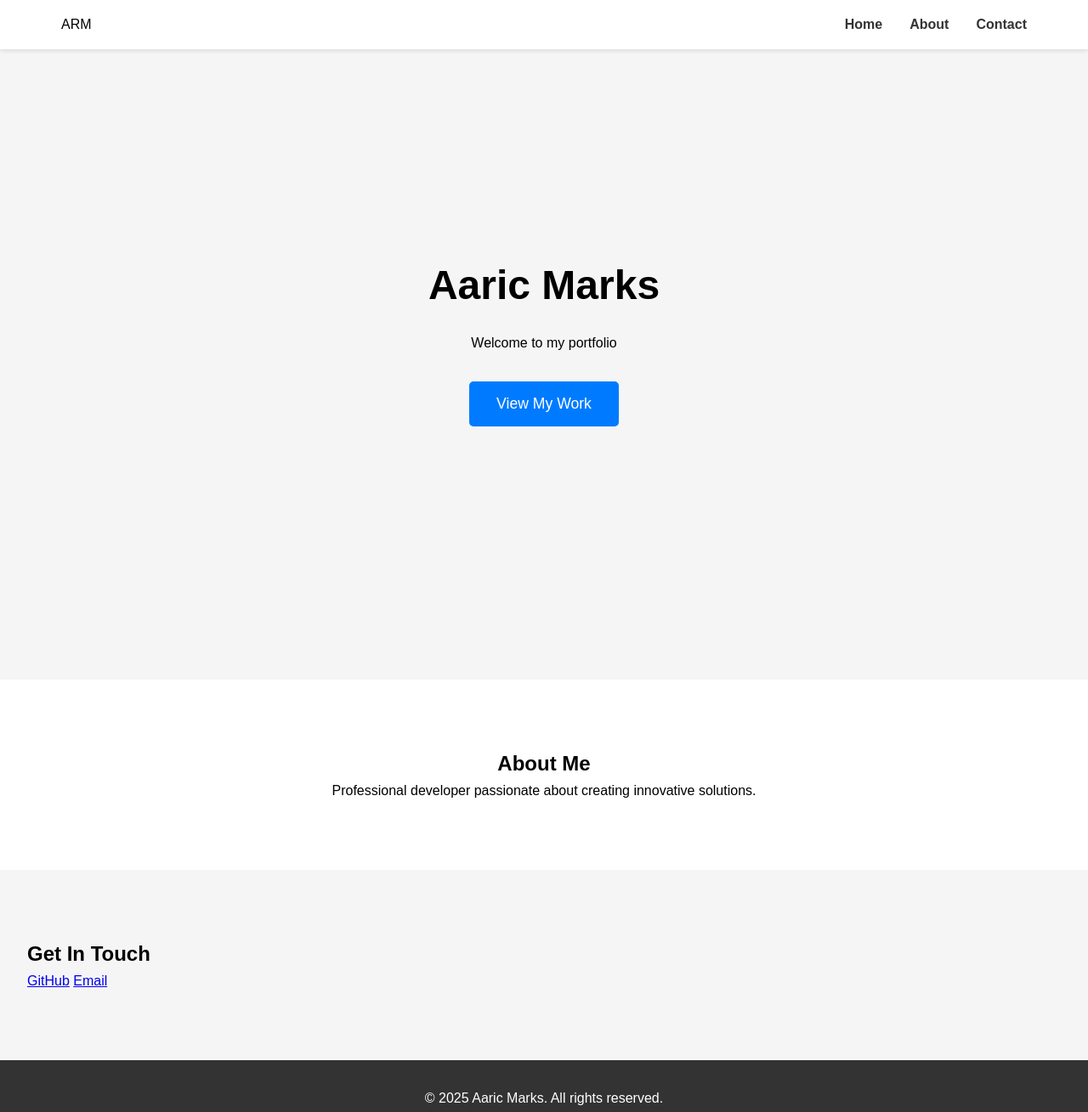
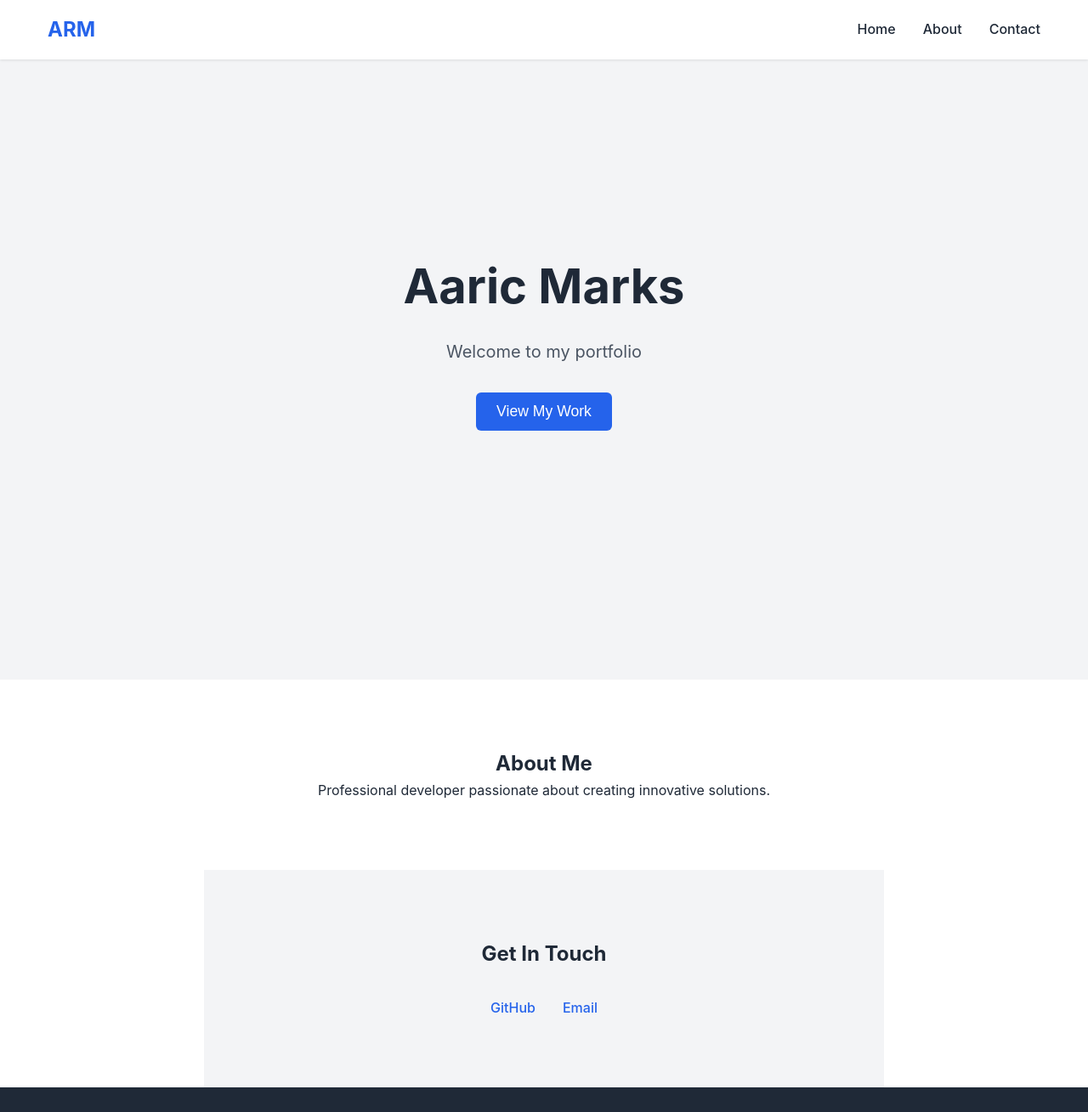
Before and after one commit to aaricmarks/ARM, a plain HTML site: page Index.html in a window 1280 px wide. Shown: the top 1309 px of the page at 85% size. Drawn offline with Linux system fonts and the light colour scheme.

Commit message:
Update styles.css

```diff
--- a/styles.css
+++ b/styles.css
@@ -1,4 +1,11 @@
-/* Reset default styles */
+:root {
+    --primary-color: #2563eb;
+    --secondary-color: #1e40af;
+    --text-color: #1f2937;
+    --bg-color: #ffffff;
+    --accent-bg: #f3f4f6;
+}
+
 * {
     margin: 0;
     padding: 0;
@@ -6,48 +13,52 @@
 }
 
 body {
-    font-family: Arial, sans-serif;
+    font-family: -apple-system, BlinkMacSystemFont, 'Segoe UI', Roboto, Oxygen, Ubuntu, Cantarell, sans-serif;
     line-height: 1.6;
+    color: var(--text-color);
 }
 
-/* Header and Navigation */
 header {
-    background-color: #fff;
-    box-shadow: 0 2px 5px rgba(0,0,0,0.1);
+    background-color: var(--bg-color);
+    box-shadow: 0 1px 3px rgba(0, 0, 0, 0.1);
     position: fixed;
     width: 100%;
     top: 0;
+    z-index: 1000;
 }
 
 nav {
+    max-width: 1200px;
+    margin: 0 auto;
+    padding: 1rem;
     display: flex;
     justify-content: space-between;
     align-items: center;
-    padding: 1rem 2rem;
-    max-width: 1200px;
-    margin: 0 auto;
 }
 
-.logo img {
-    height: 40px;
+.logo span {
+    font-size: 1.5rem;
+    font-weight: bold;
+    color: var(--primary-color);
 }
 
 nav ul {
     display: flex;
     list-style: none;
+    gap: 2rem;
 }
 
-nav ul li {
-    margin-left: 2rem;
+nav a {
+    text-decoration: none;
+    color: var(--text-color);
+    font-weight: 500;
+    transition: color 0.3s ease;
 }
 
-nav ul li a {
-    text-decoration: none;
-    color: #333;
-    font-weight: bold;
+nav a:hover {
+    color: var(--primary-color);
 }
 
-/* Hero Section */
 .hero {
     height: 100vh;
     display: flex;
@@ -55,94 +66,88 @@ nav ul li a {
     justify-content: center;
     align-items: center;
     text-align: center;
-    padding: 2rem;
-    background-color: #f5f5f5;
+    padding: 0 1rem;
+    background-color: var(--accent-bg);
 }
 
 .hero h1 {
-    font-size: 3rem;
+    font-size: 3.5rem;
     margin-bottom: 1rem;
+    color: var(--text-color);
+}
+
+.hero p {
+    font-size: 1.25rem;
+    color: #4b5563;
+    margin-bottom: 2rem;
 }
 
 .cta-button {
-    padding: 1rem 2rem;
+    padding: 0.75rem 1.5rem;
     font-size: 1.1rem;
-    background-color: #007bff;
+    background-color: var(--primary-color);
     color: white;
     border: none;
-    border-radius: 5px;
+    border-radius: 0.375rem;
     cursor: pointer;
+    transition: background-color 0.3s ease;
+}
+
+.cta-button:hover {
+    background-color: var(--secondary-color);
+}
+
+.about, .contact {
+    padding: 5rem 1rem;
+    max-width: 800px;
+    margin: 0 auto;
+    text-align: center;
+}
+
+.about {
+    background-color: var(--bg-color);
+}
+
+.contact {
+    background-color: var(--accent-bg);
+}
+
+.contact-links {
+    display: flex;
+    justify-content: center;
+    gap: 2rem;
     margin-top: 2rem;
 }
 
-/* About Section */
-.about {
-    padding: 5rem 2rem;
-    text-align: center;
-    max-width: 800px;
-    margin: 0 auto;
+.contact-links a {
+    text-decoration: none;
+    color: var(--primary-color);
+    font-weight: 500;
+    transition: color 0.3s ease;
 }
 
-/* Contact Section */
-.contact {
-    padding: 5rem 2rem;
-    background-color: #f5f5f5;
+.contact-links a:hover {
+    color: var(--secondary-color);
 }
 
-#contact-form {
-    max-width: 600px;
-    margin: 0 auto;
-    display: flex;
-    flex-direction: column;
-    gap: 1rem;
-}
-
-#contact-form input,
-#contact-form textarea {
-    padding: 0.8rem;
-    border: 1px solid #ddd;
-    border-radius: 4px;
-}
-
-#contact-form textarea {
-    height: 150px;
-    resize: vertical;
-}
-
-#contact-form button {
-    padding: 1rem;
-    background-color: #007bff;
-    color: white;
-    border: none;
-    border-radius: 4px;
-    cursor: pointer;
-}
-
-/* Footer */
 footer {
     text-align: center;
-    padding: 2rem;
-    background-color: #333;
+    padding: 2rem 1rem;
+    background-color: var(--text-color);
     color: white;
 }
 
-/* Responsive Design */
 @media (max-width: 768px) {
+    .hero h1 {
+        font-size: 2.5rem;
+    }
+
     nav {
         flex-direction: column;
-        padding: 1rem;
+        gap: 1rem;
     }
 
     nav ul {
-        margin-top: 1rem;
-    }
-
-    nav ul li {
-        margin-left: 1rem;
-        margin-right: 1rem;
-    }
-
-    .hero h1 {
-        font-size: 2rem;
+        gap: 1rem;
     }
 }
```
